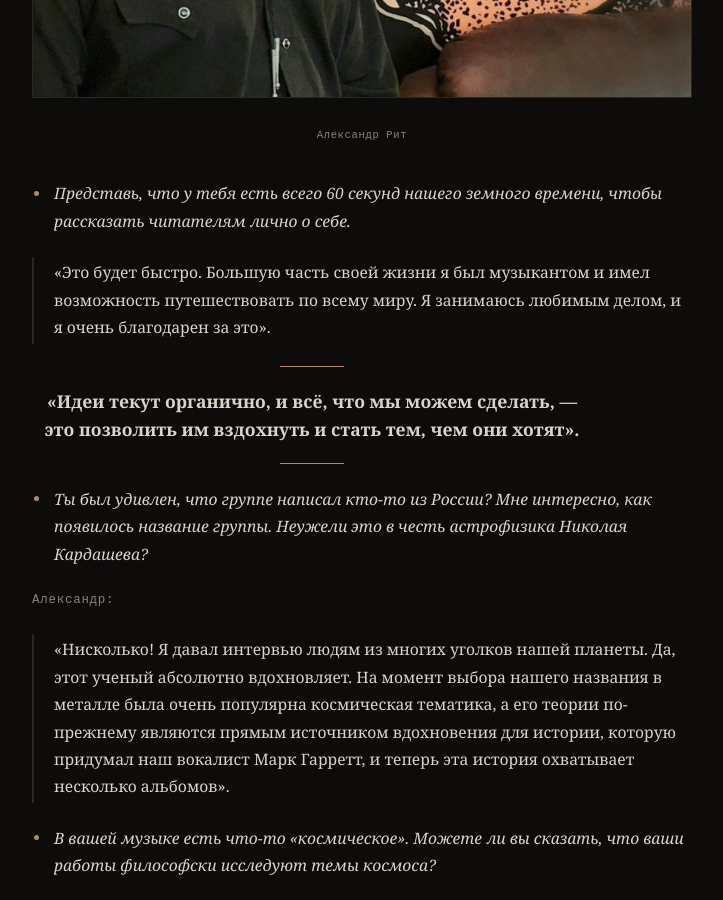
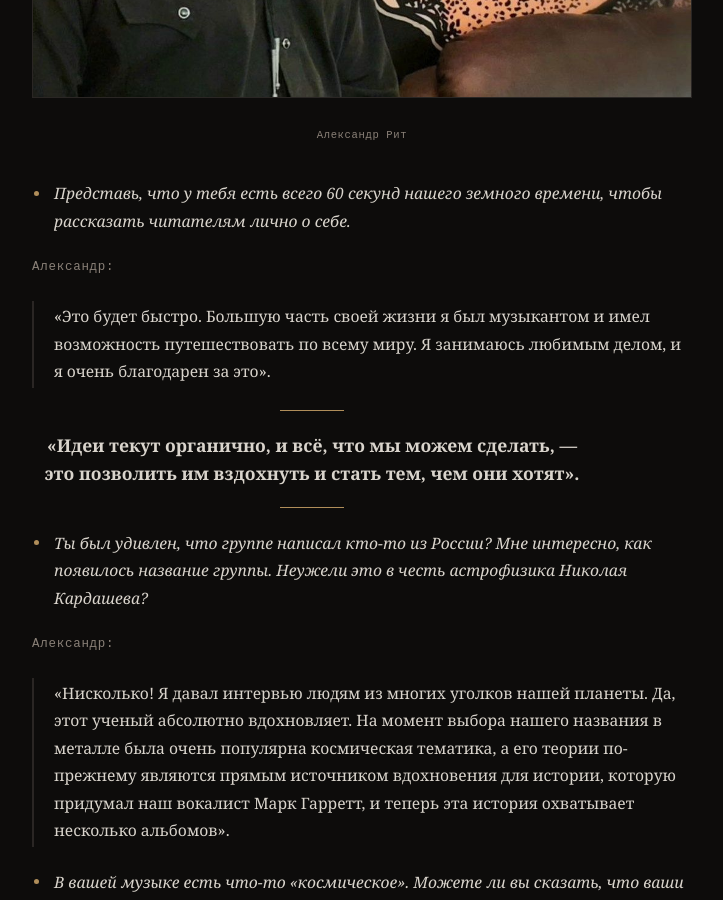
Before and after one commit to atmospheric-dev/atmospheric-jekyll, a Jekyll site: the page built from _interviews/2026-11-17-kardashev.md, in a window 1280 px wide and 900 px high, scrolled down 1803 px. Shown: the whole window, without its empty margins (278-1001 px from the left). Built offline with Jekyll 4.4.1, drawn with Linux system fonts in a browser that asks for light colours.

Commit message:
Update 2026-11-17-kardashev.md

```diff
--- a/_interviews/2026-11-17-kardashev.md
+++ b/_interviews/2026-11-17-kardashev.md
@@ -25,6 +25,8 @@ description: "С 2012 года группа Kardashev исполняет про
 </figure>
 
 <p class="qa-q">Представь, что у тебя есть всего 60 секунд нашего земного времени, чтобы рассказать читателям лично о себе.</p>
+
+<p class="qa-speaker">Александр:</p>
 
 <p class="qa-a">«Это будет быстро. Большую часть своей жизни я был музыкантом и имел возможность путешествовать по всему миру. Я занимаюсь любимым делом, и я очень благодарен за это».</p>
 
```
